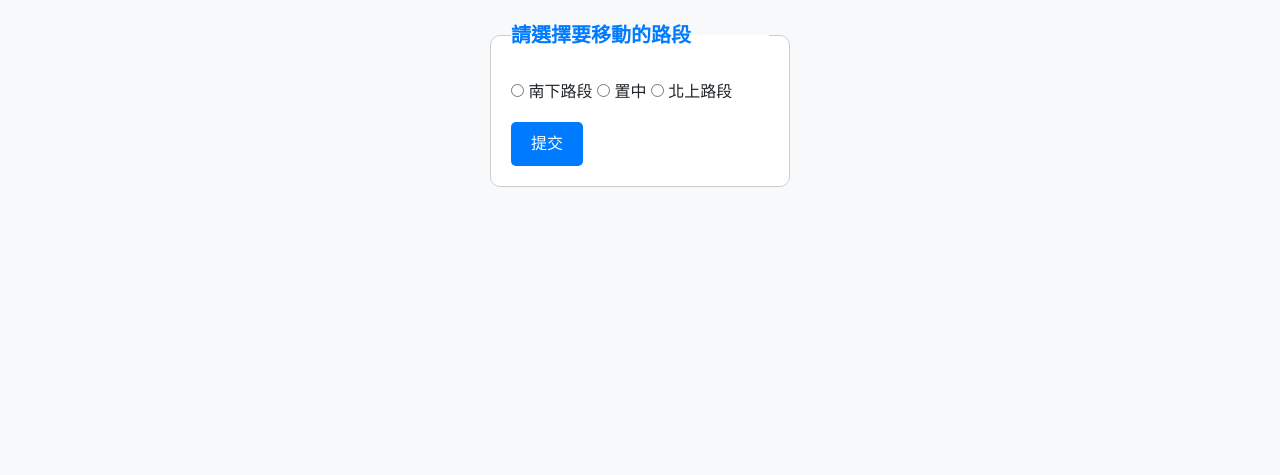
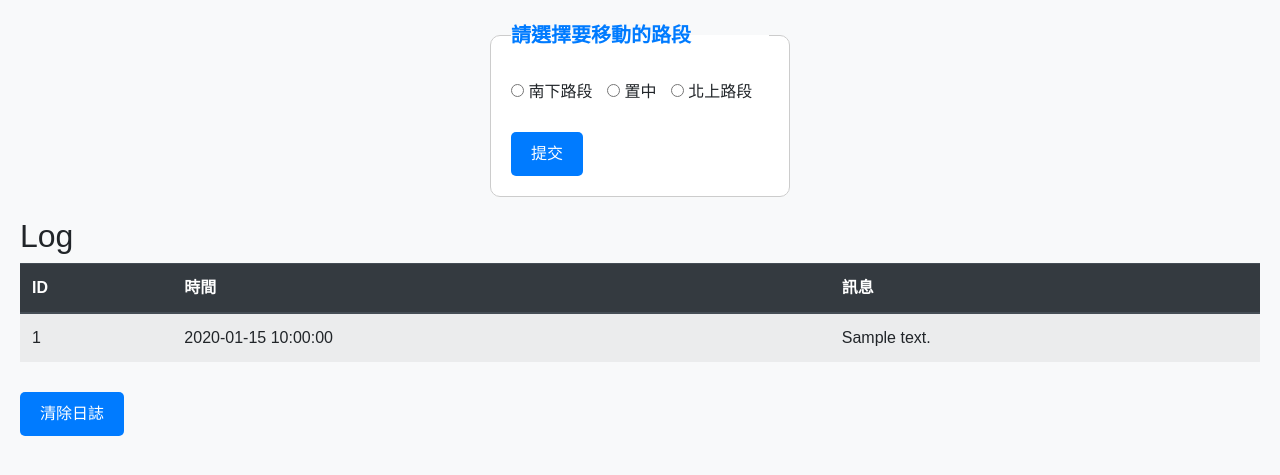
Before and after one commit to hongfu553/highway_websystem, a Flask app: template templates/control.html in a window 1280 px wide. Shown: the part 56-531 px from the top of the page. Run offline with Flask 3, Linux system fonts and the light colour scheme; a user stored in the database is signed in; tables that the repository leaves empty hold one stand-in row (values such as "Sample post"); the template is opened without the code that fills it: most values are stand-ins (such as "Sample title", 1, 10 or a date in 2020); some libraries are stand-ins or nearby versions.

Commit message:
control update
新增Log記錄功能

```diff
--- a/app.py
+++ b/app.py
@@ -3,6 +3,7 @@ from flask_login import LoginManager, UserMixin, login_user, logout_user, login_
 from flask_sqlalchemy import SQLAlchemy
 import paho.mqtt.client as mqtt
 from mqtt_test_tools.mqtt_check import check_mqtt_status
+from datetime import datetime
 
 app = Flask(__name__)
 app.config['SECRET_KEY'] = 'your_secret_key_here'
@@ -24,6 +25,14 @@ class User(db.Model, UserMixin):
     id = db.Column(db.Integer, primary_key=True)
     username = db.Column(db.String(50), unique=True, nullable=False)
     password = db.Column(db.String(100), nullable=False)
+
+class Log(db.Model):
+    id = db.Column(db.Integer, primary_key=True)
+    timestamp = db.Column(db.DateTime, nullable=False, default=datetime.utcnow)
+    message = db.Column(db.String(255), nullable=False)
+    def __repr__(self):
+        return f"<Log(id={self.id}, timestamp='{self.timestamp}', message='{self.message}')>"
+
 
 @login_manager.user_loader
 def load_user(user_id):
@@ -69,7 +78,20 @@ def control():
         mv = request.form['mv']
         print(mv)
         client.publish(mqtt_topic,mv)
-    return render_template('control.html')
+        log_entry = Log(message=mv)
+        db.session.add(log_entry)
+        db.session.commit()
+        logs = Log.query.all()
+    else:
+        logs = Log.query.all()
+    return render_template('control.html',logs=logs)
+
+@app.route('/clear_logs',methods=['POST'])
+def clear_logs():
+    if request.method == 'POST':
+        Log.query.delete()
+        db.session.commit()
+        return redirect(url_for('control'))
 
 @app.before_request
 def before_request():
--- /dev/null
+++ b/log.py
@@ -0,0 +1,2 @@
+from flask_sqlalchemy import SQLAlchemy
+class log():
--- a/requirements.txt
+++ b/requirements.txt
@@ -4,3 +4,4 @@ Flask-SQLAlchemy==3.1.1
 paho-mqtt==1.5.1
 gunicorn==21.2.0
 psycopg2-binary==2.9.9
+datetime
--- a/templates/control.html
+++ b/templates/control.html
@@ -82,20 +82,44 @@
     <form method="post">
         <fieldset>
             <legend>請選擇要移動的路段</legend>
-          <div>
+            <div style="margin-bottom: 10px;">
                 <input type="radio" id="contactChoice1" name="mv" value="south" />
-            <label for="contactChoice1">南下路段</label>
+                <label for="contactChoice1" style="margin-right: 10px;">南下路段</label>
 
                 <input type="radio" id="contactChoice2" name="mv" value="middle" />
-            <label for="contactChoice2">置中</label>
+                <label for="contactChoice2" style="margin-right: 10px;">置中</label>
 
                 <input type="radio" id="contactChoice3" name="mv" value="north" />
-            <label for="contactChoice3">北上路段</label>
+                <label for="contactChoice3" style="margin-right: 10px;">北上路段</label>
             </div>
             <div>
-            <button type="submit">提交</button>
+                <button type="submit" class="btn btn-primary">提交</button>
             </div>
         </fieldset>
       </form>
+      <div style="margin: 20px;">
+        <h2>Log</h2>
+        <table class="table table-striped">
+            <thead class="thead-dark">
+                <tr>
+                    <th scope="col">ID</th>
+                    <th scope="col">時間</th>
+                    <th scope="col">訊息</th>
+                </tr>
+            </thead>
+            <tbody>
+                {% for entry in logs %}
+                <tr>
+                    <td>{{ entry.id }}</td>
+                    <td>{{ entry.timestamp.strftime('%Y-%m-%d %H:%M:%S') }}</td>
+                    <td>{{ entry.message }}</td>
+                </tr>
+                {% endfor %}
+            </tbody>
+        </table>
+    </div>
+    <form method="post" action="/clear_logs" style="margin-left: 20px;">
+        <button type="submit" class="btn btn-danger">清除日誌</button>
+    </form>
 </body>
 </html>
```
Lines whose indentation alone changed are shown as unchanged.
